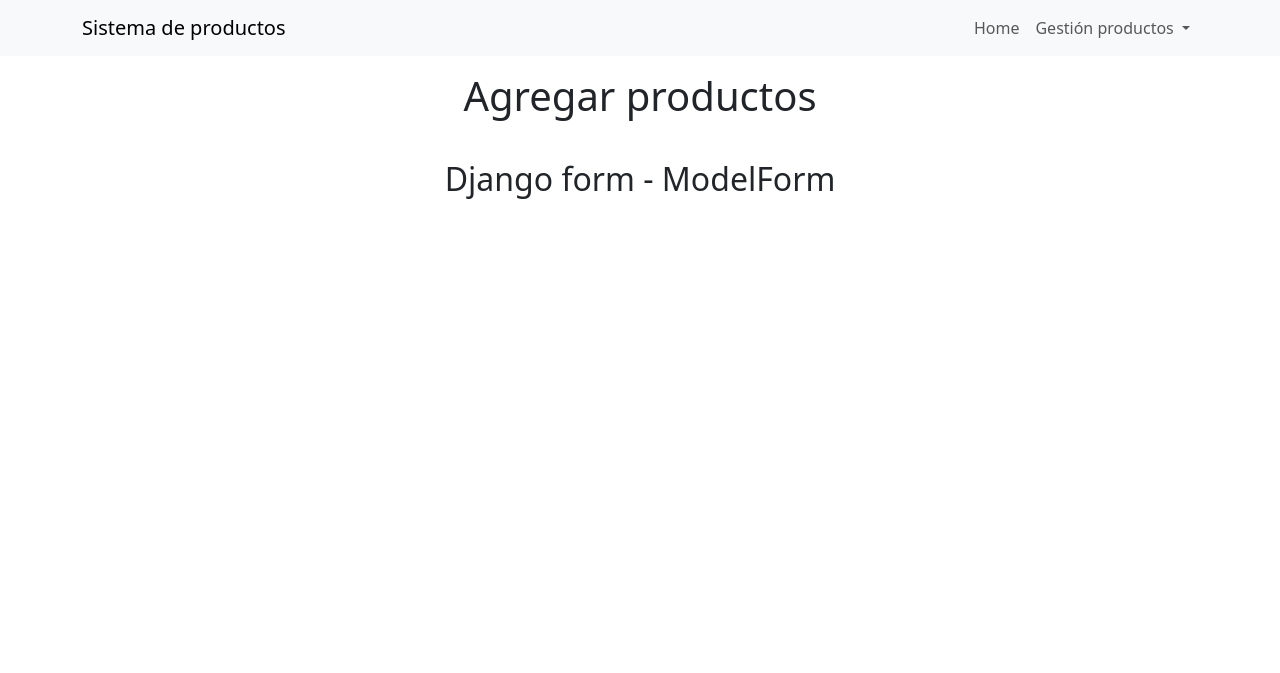
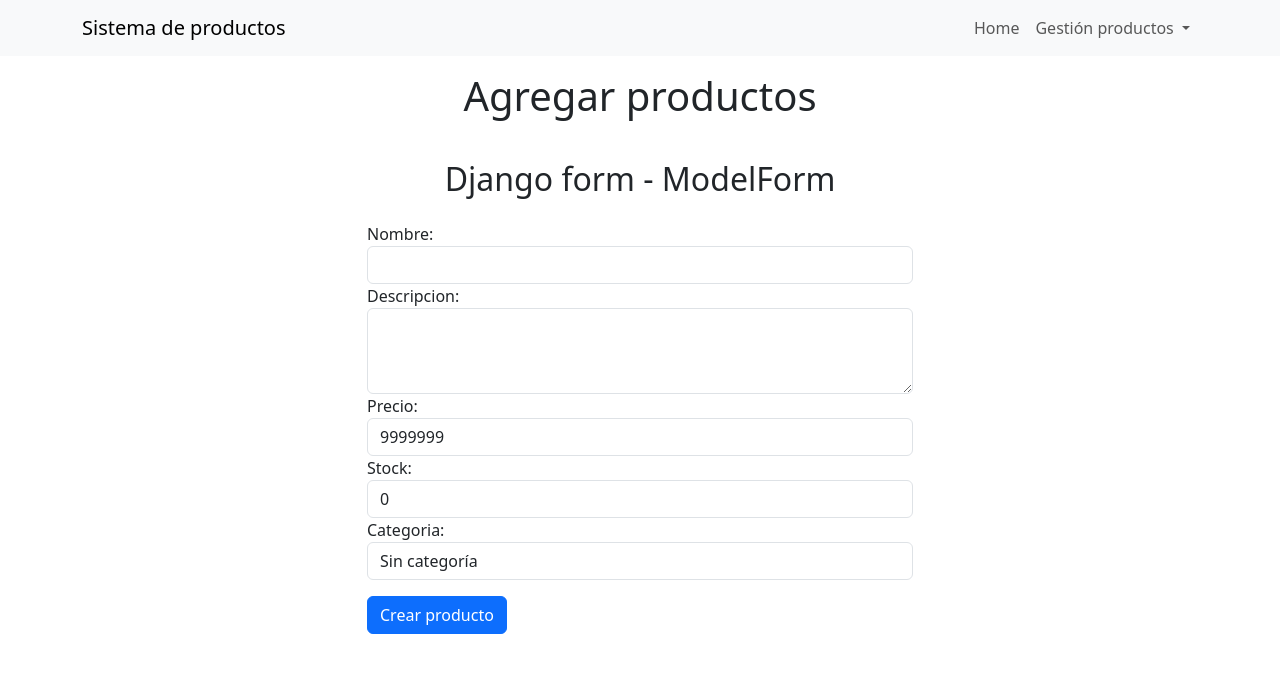
Before and after one commit to NelsonRamirezC/sistema-productos, a Django app: page /productos/add/modelform in a window 1280 px wide. Shown: the top 673 px of the page. Run offline with Django 5.2, Linux system fonts and the light colour scheme.

Commit message:
Se crea vista add_producto_modelform que renderiza formulario ModelForm utilizando widgets, faltando procesar datos y crear productos

```diff
--- a/sistema_producto/productos/forms.py
+++ b/sistema_producto/productos/forms.py
@@ -0,0 +1,18 @@
+from django import forms
+
+from .models import Producto
+
+
+class ProductoForm(forms.ModelForm):
+    class Meta:
+        model = Producto
+        fields = ['nombre', 'descripcion', 'precio', 'stock', 'categoria']
+        # fields = "__all__" -> incluir todos los atributos del modelo
+        # exclude = ['direccion'] -> no incluir los atributos que queremos
+        widgets = {
+            'nombre': forms.TextInput(attrs={'class': 'form-control', 'required': 'required'}),
+            'descripcion': forms.Textarea(attrs={'class': 'form-control', 'required': 'required', 'rows': 3}),
+            'precio': forms.NumberInput(attrs={'class': 'form-control', 'required': 'required', 'value': 9999999, 'min': 1}),
+            'stock': forms.NumberInput(attrs={'class': 'form-control', 'required': 'required', 'value': 0, 'min': 0}),
+            'categoria': forms.Select(attrs={'class': 'form-control', 'required': 'required'}),
+        }
--- a/sistema_producto/productos/views.py
+++ b/sistema_producto/productos/views.py
@@ -1,5 +1,7 @@
 from django.shortcuts import render
 from .models import Producto
+
+from .forms import ProductoForm
 
 # Create your views here.
 
@@ -60,10 +62,15 @@ def add_productos(request):
 
 def add_producto_modelform(request):
     if request.method == 'GET':
-        return render(request, "productos/add_producto_modelform.html", {})
+
+        form = ProductoForm()
+
+        contexto = {}
+        contexto["form"] = form
+
+        return render(request, "productos/add_producto_modelform.html", contexto)
 
     if request.method == 'POST':
-        # LÓGICA PARA PROCESAR LOS DATOS.
-
+        # LÓGICA PARA PROCESAR LOS DATOS Y GUARDARLOS
 
         return render(request, "productos/add_producto_modelform.html", {})
--- a/sistema_producto/templates/productos/add_producto_modelform.html
+++ b/sistema_producto/templates/productos/add_producto_modelform.html
@@ -9,6 +9,20 @@
         <section>
             <h2 class="text-center py-3">Django form - ModelForm</h2>
 
+            <div class="row justify-content-center">
+                <div class="col-12 col-md-8 col-lg-6">
+                    <form action="" method="post">
+                        {% csrf_token %}
+                        {{form}}
+
+                        <div class="py-3">
+                            <input type="submit" value="Crear producto" class="btn btn-primary">
+                        </div>
+
+                    </form>
+                </div>
+            </div>
+
         </section>
     </main>
 {% endblock contenido %}
```
Also changed, not shown: sistema_producto/static/css/styles.css (added).
